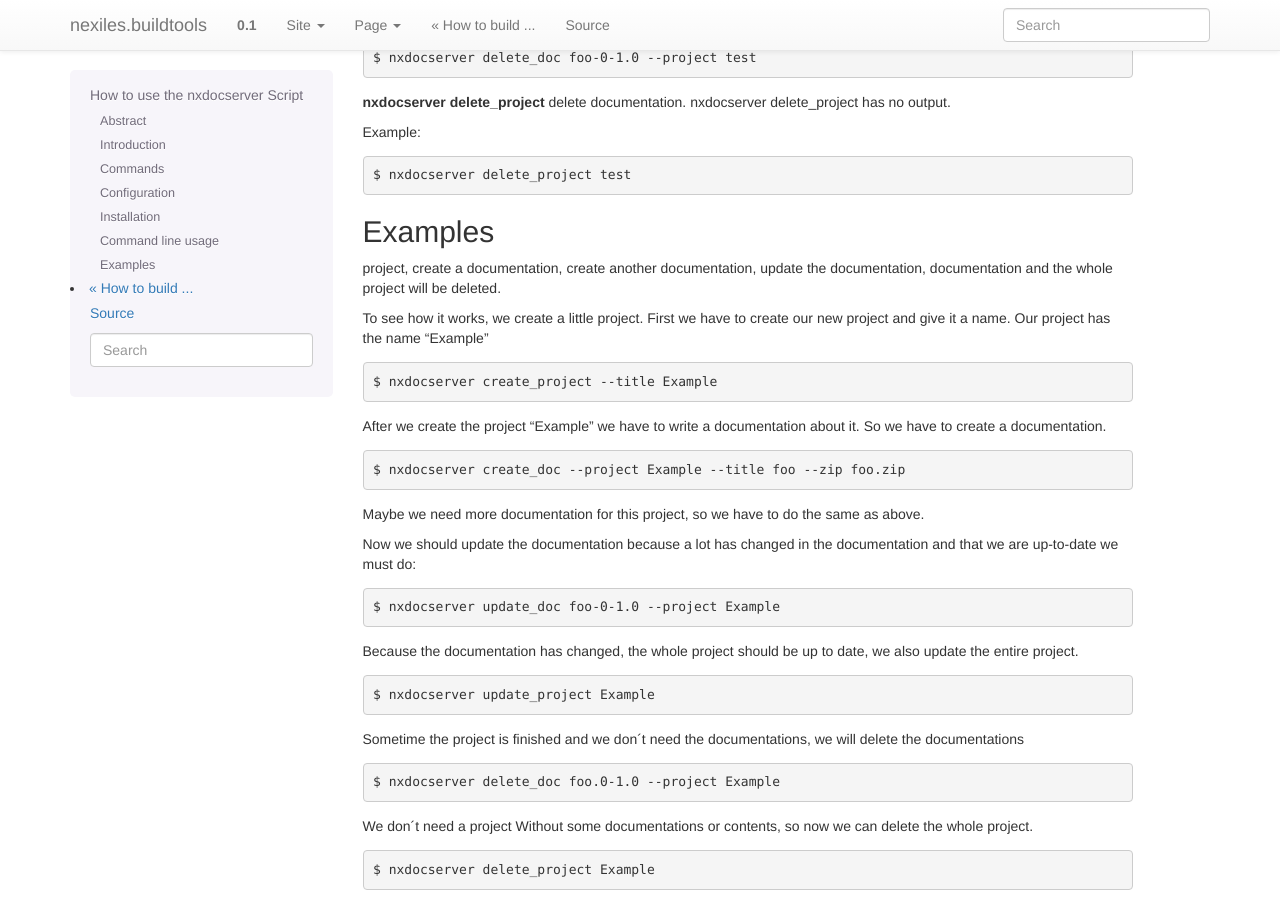
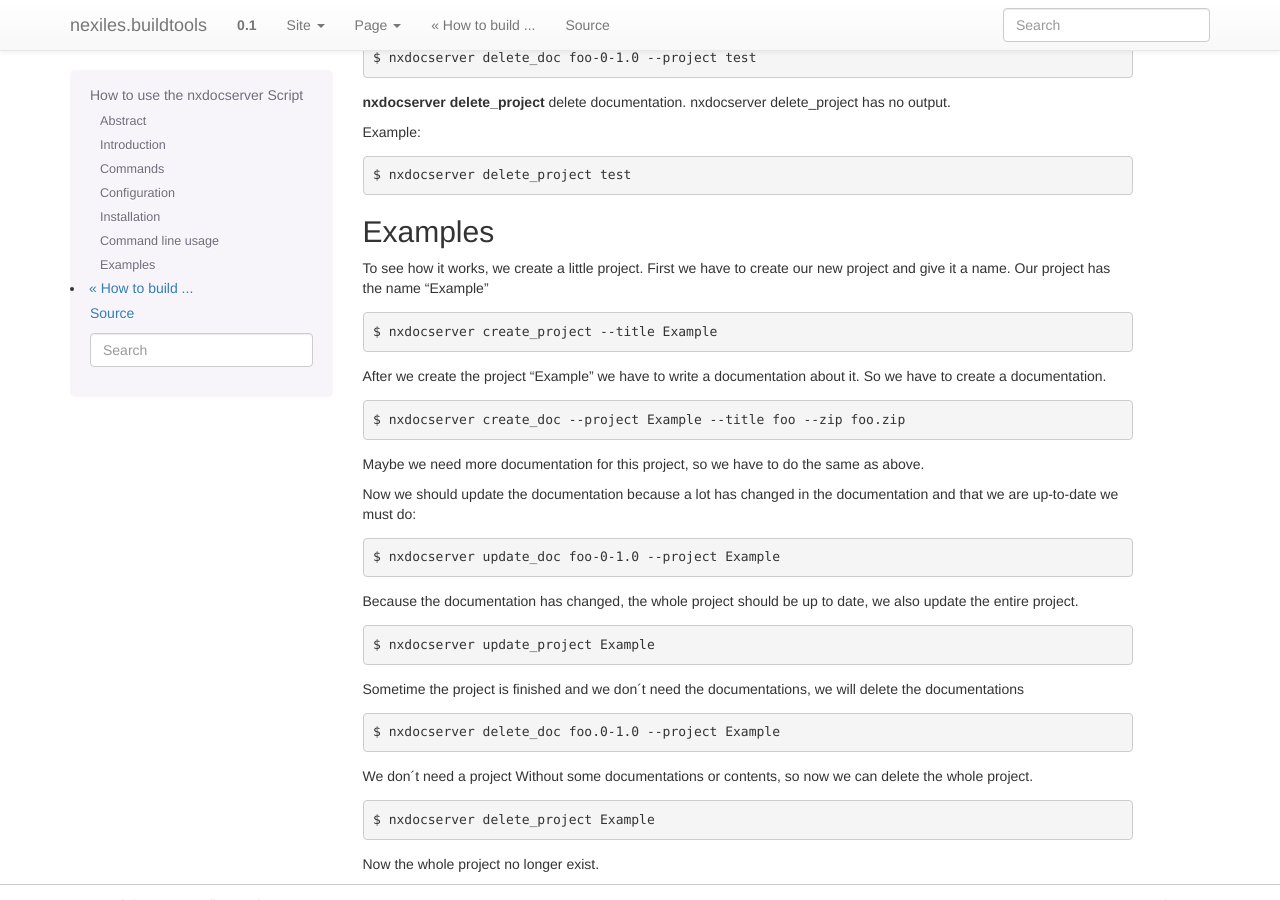
Before and after one commit to nexiles/nexiles.buildtools, a Sphinx documentation site: the page built from docs/nxdocserver.rst, in a window 1280 px wide and 900 px high, scrolled down 3884 px. Built offline with Sphinx 7.4.7, drawn with Linux system fonts in a browser that asks for light colours; pages that are not in the unit, such as notebooks, are missing from menus.

Commit message:
delte some text

```diff
--- a/docs/nxdocserver.rst
+++ b/docs/nxdocserver.rst
@@ -237,8 +237,6 @@ Example::
 
 Examples
 ========
-project, create a documentation, create another documentation, update the documentation, documentation and the whole project will be deleted.
-
 
 To see how it works, we create a little project.
 First we have to create our new project and give it a name. Our project has the name "Example"
```
